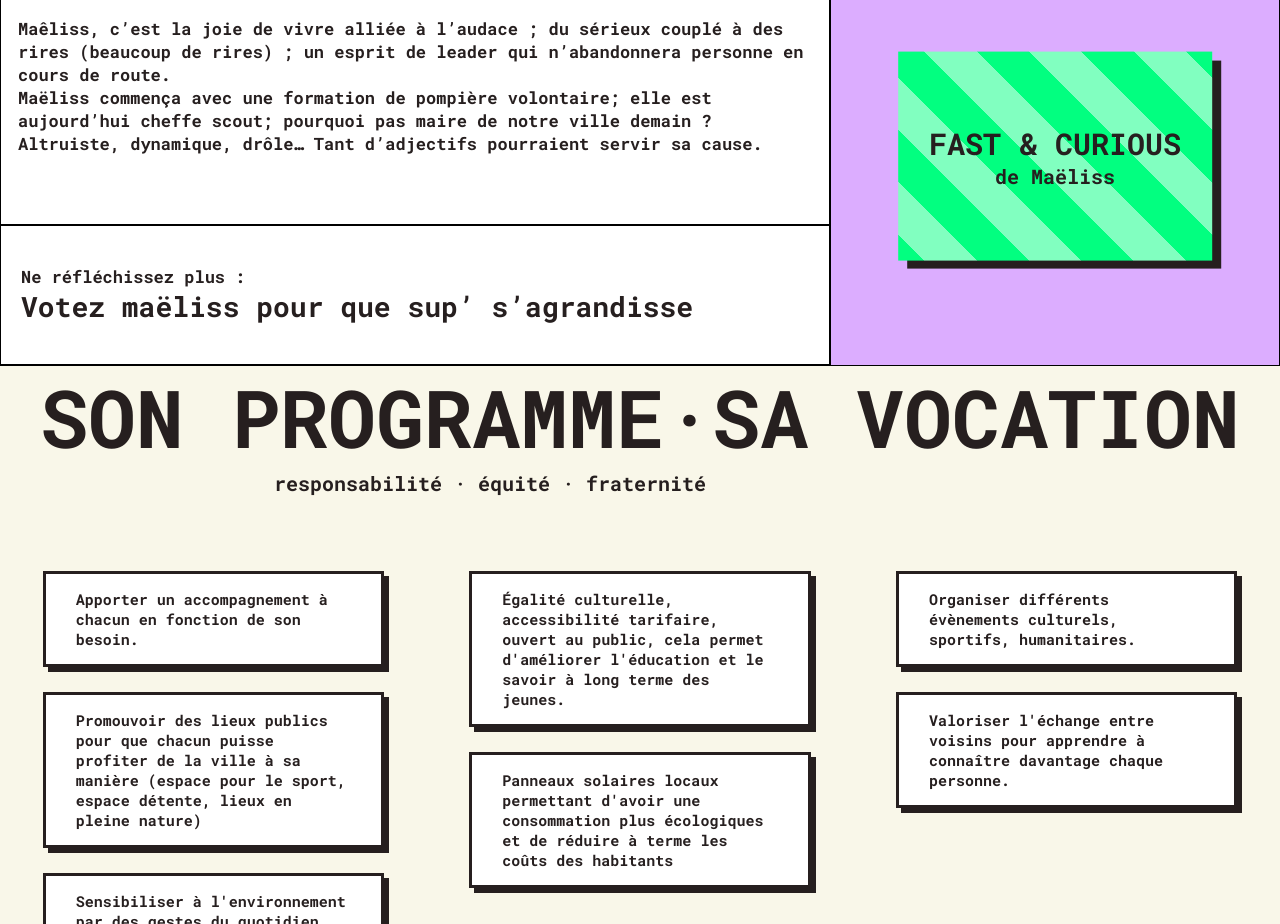
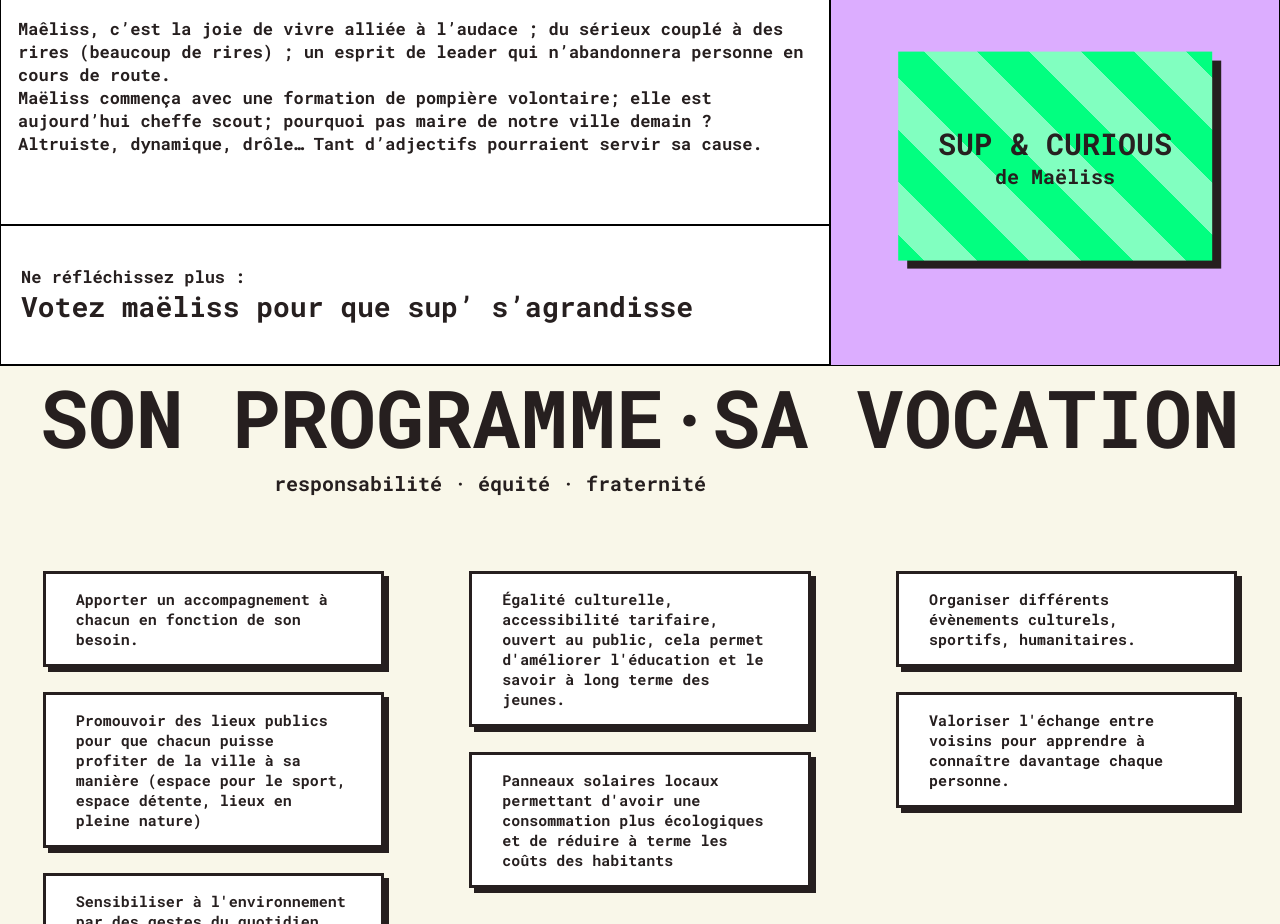
Before and after one commit to SemaineRush/WebApp, a React (Create React App) app: page /home/maeliss in a window 1280 px wide. Shown: the part 940-1864 px from the top of the page. Built offline with nearby package versions, Linux system fonts and the light colour scheme.

Commit message:
change fast with sup

```diff
--- a/src/Components/Maeliss.js
+++ b/src/Components/Maeliss.js
@@ -119,7 +119,7 @@ const Maeliss = (props) => {
 					<div className="content content-two">
 						<span />
 						<a href="https://www.youtube.com/watch?v=W2G9eqCNG8Y&t=" target="_blank">
-							<h3>fast & curious</h3>
+							<h3>sup & curious</h3>
 							<p>de Maëliss</p>
 						</a>
 					</div>
```
